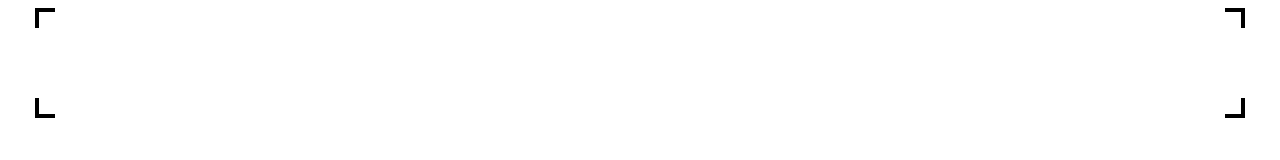
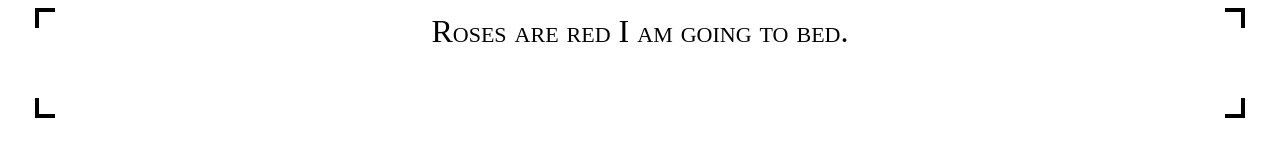
Before and after one commit to Ninjabiii/Notionn, a plain HTML site: page index.html in a window 1280 px wide. Drawn offline with Linux system fonts and the light colour scheme.

Commit message:
index.html

```diff
--- a/index.html
+++ b/index.html
@@ -10,7 +10,7 @@
 
         .widget {
             padding: 5px 5px ;
-            color: #FFFFFF;
+            color: #000000;
             text-align: center;
                 max-width: 95%;
             margin: auto;
@@ -63,7 +63,7 @@ quotes=[
 "She is chaos personified.",
 ];
 
-const INTERVAL = 30000;
+const INTERVAL = 5000;
 
 function dispalyQuote(){
 
```
